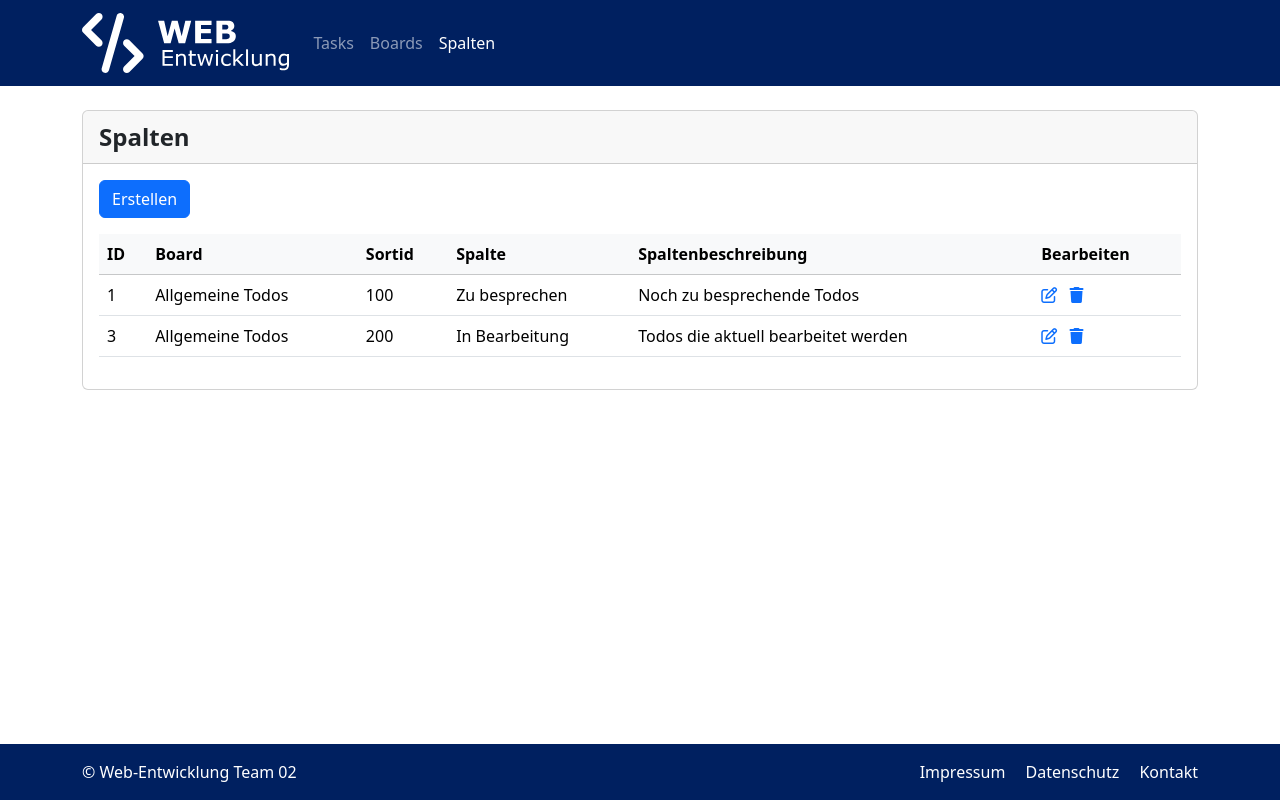
After one commit to florianschwaab/Webentwicklung_team02, a CodeIgniter 4 app: the page made by app/Views/spalten.php in a window 1280 px wide. The commit adds this page. Run offline with PHP 8.4 and a stand-in for CodeIgniter, Linux system fonts and the light colour scheme; the template is opened without the code that fills it, so the values that code supplies are empty; some libraries are stand-ins or nearby versions.

Commit message:
Aufgabe 2 und 3 abgeschlossen

```diff
--- a/app/Config/Routes.php
+++ b/app/Config/Routes.php
@@ -4,3 +4,5 @@ use CodeIgniter\Router\RouteCollection;
 
 /** @var RouteCollection $routes */
 $routes->get('/', 'Home::index');
+$routes->get('spalten', 'Home::spalten');
+$routes->get('spalten-erstellen', 'Home::spalten_erstellen');
--- /dev/null
+++ b/app/Views/spalten.php
@@ -0,0 +1,98 @@
+<!doctype html>
+<html lang="en">
+<head>
+    <meta charset="utf-8">
+    <meta name="viewport" content="width=device-width, initial-scale=1">
+    <title> Webentwicklung - Team02</title>
+    <link rel="icon" type="image/png" href="<?= base_url('images/favicon.png') ?>">
+    <link rel="shortcut icon" type="image/png" href="<?= base_url('images/favicon.png') ?>">
+    <!--Bootstrap CSS-->
+    <link href="https://cdn.jsdelivr.net/npm/bootstrap@5.3.9/dist/css/bootstrap.min.css" rel="stylesheet" integrity="sha384-yEPZ7jP9S0QKiUQ0m3jjsO4ProIW7wvR9gXkI7JOGa2XVsw53Yke2bsdkBbjmmiX" crossorigin="anonymous">
+    <!--Eigene CSS-Datei-->
+    <link rel="stylesheet" href="<?= base_url('css/style.css') ?>">
+    <!-- Font Awesome Icons -->
+    <link rel="stylesheet" href="https://cdnjs.cloudflare.com/ajax/libs/font-awesome/6.7.0/css/all.min.css" crossorigin="anonymous" referrerpolicy="no-referrer" />
+</head>
+<body class="d-flex flex-column min-vh-100">
+<script src="https://cdn.jsdelivr.net/npm/bootstrap@5.3.9/dist/js/bootstrap.bundle.min.js" integrity="sha384-WyOxWvTyr1QaMPfiPJSv76iReVthorl5uWlFtZPyK0IEB0hGzo9y5Bp9mYanr8Bu" crossorigin="anonymous"></script>
+<nav class="navbar navbar-expand-lg custom-navbar" data-bs-theme="dark">
+    <div class="container">
+        <a class="navbar-brand" href="#">
+            <img src="<?= base_url('images/logo.svg') ?>" alt="Logo" height="60">
+        </a>
+        <button class="navbar-toggler" type="button" data-bs-toggle="collapse" data-bs-target="#navbarNav" aria-controls="navbarNav" aria-expanded="false" aria-label="Toggle navigation">
+            <span class="navbar-toggler-icon"></span>
+        </button>
+        <div class="collapse navbar-collapse" id="navbarNav">
+            <ul class="navbar-nav">
+                <li class="nav-item">
+                    <a class="nav-link" href="<?= base_url('/') ?>">Tasks</a>
+                </li>
+                <li class="nav-item">
+                    <a class="nav-link" href="#">Boards</a>
+                </li>
+                <li class="nav-item">
+                    <a class="nav-link active" href="<?= base_url('spalten') ?>">Spalten</a>
+                </li>
+            </ul>
+        </div>
+    </div>
+</nav>
+<div class="container my-4">
+    <div class="card">
+        <div class="card-header fs-4 fw-bold">
+            Spalten
+        </div>
+        <div class="card-body" style="min-height: 80px;">
+            <a href="<?= base_url('spalten-erstellen') ?>" class="btn btn-primary mb-3">Erstellen</a>
+            <div class="table-responsive">
+                <table class="table table-hover align-middle">
+                    <thead class="table-light">
+                    <tr>
+                        <th scope="col">ID</th>
+                        <th scope="col">Board</th>
+                        <th scope="col">Sortid</th>
+                        <th scope="col">Spalte</th>
+                        <th scope="col">Spaltenbeschreibung</th>
+                        <th scope="col">Bearbeiten</th>
+                    </tr>
+                    </thead>
+                    <tbody>
+                    <tr>
+                        <td >1</td>
+                        <td >Allgemeine Todos</td>
+                        <td >100</td>
+                        <td >Zu besprechen</td>
+                        <td >Noch zu besprechende Todos</td>
+                        <td ><a href="#" class="text-primary me-2"><i class="fa-regular fa-pen-to-square"></i></a>
+                            <a href="#" class="text-primary"><i class="fa-solid fa-trash"></i></a>
+                        </td>
+                    </tr>
+                    <tr>
+                        <td >3</td>
+                        <td >Allgemeine Todos</td>
+                        <td >200</td>
+                        <td >In Bearbeitung</td>
+                        <td >Todos die aktuell bearbeitet werden</td>
+                        <td ><a href="#" class="text-primary me-2"><i class="fa-regular fa-pen-to-square"></i></a>
+                            <a href="#" class="text-primary"><i class="fa-solid fa-trash"></i></a>
+                        </td>
+                    </tr>
+                    </tbody>
+                </table>
+            </div>
+        </div>
+    </div>
+</div>
+<footer class="custom-navbar text-white py-3 mt-auto">
+    <div class="container d-flex justify-content-between align-items-center">
+        <span>© Web-Entwicklung Team 02</span>
+        <div>
+            <a href="#" class="text-white me-3 text-decoration-none">Impressum</a>
+            <a href="#" class="text-white me-3 text-decoration-none">Datenschutz</a>
+            <a href="#" class="text-white text-decoration-none">Kontakt</a>
+        </div>
+    </div>
+</footer>
+</body>
+</html>
--- a/app/Views/startseite.php
+++ b/app/Views/startseite.php
@@ -10,6 +10,8 @@
     <link href="https://cdn.jsdelivr.net/npm/bootstrap@5.3.9/dist/css/bootstrap.min.css" rel="stylesheet" integrity="sha384-yEPZ7jP9S0QKiUQ0m3jjsO4ProIW7wvR9gXkI7JOGa2XVsw53Yke2bsdkBbjmmiX" crossorigin="anonymous">
     <!--Eigene CSS-Datei-->
     <link rel="stylesheet" href="<?= base_url('css/style.css') ?>">
+    <!-- Font Awesome Icons -->
+    <link rel="stylesheet" href="https://cdnjs.cloudflare.com/ajax/libs/font-awesome/6.7.0/css/all.min.css" crossorigin="anonymous" referrerpolicy="no-referrer" />
 </head>
 <body class="d-flex flex-column min-vh-100">
 <script src="https://cdn.jsdelivr.net/npm/bootstrap@5.3.9/dist/js/bootstrap.bundle.min.js" integrity="sha384-WyOxWvTyr1QaMPfiPJSv76iReVthorl5uWlFtZPyK0IEB0hGzo9y5Bp9mYanr8Bu" crossorigin="anonymous"></script>
@@ -24,13 +26,13 @@
         <div class="collapse navbar-collapse" id="navbarNav">
                     <ul class="navbar-nav">
                         <li class="nav-item">
-                            <a class="nav-link active" href="#">Tasks</a>
+                            <a class="nav-link active" href="<?= base_url('/') ?>">Tasks</a>
                         </li>
                         <li class="nav-item">
                             <a class="nav-link" href="#">Boards</a>
                         </li>
                         <li class="nav-item">
-                            <a class="nav-link" href="#">Spalten</a>
+                            <a class="nav-link" href="<?= base_url('spalten') ?>">Spalten</a>
                         </li>
                     </ul>
               </div>
```
Also changed, not shown: app/Controllers/Home.php (+10 -0 lines), app/Views/spalten-erstellen.php (added, +95 -0 lines).
